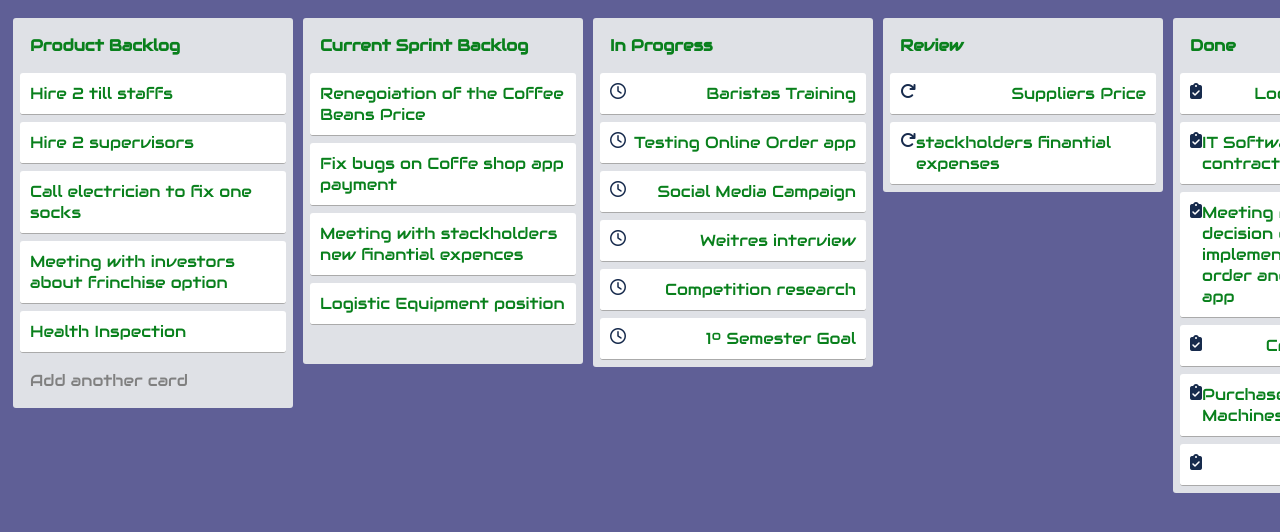
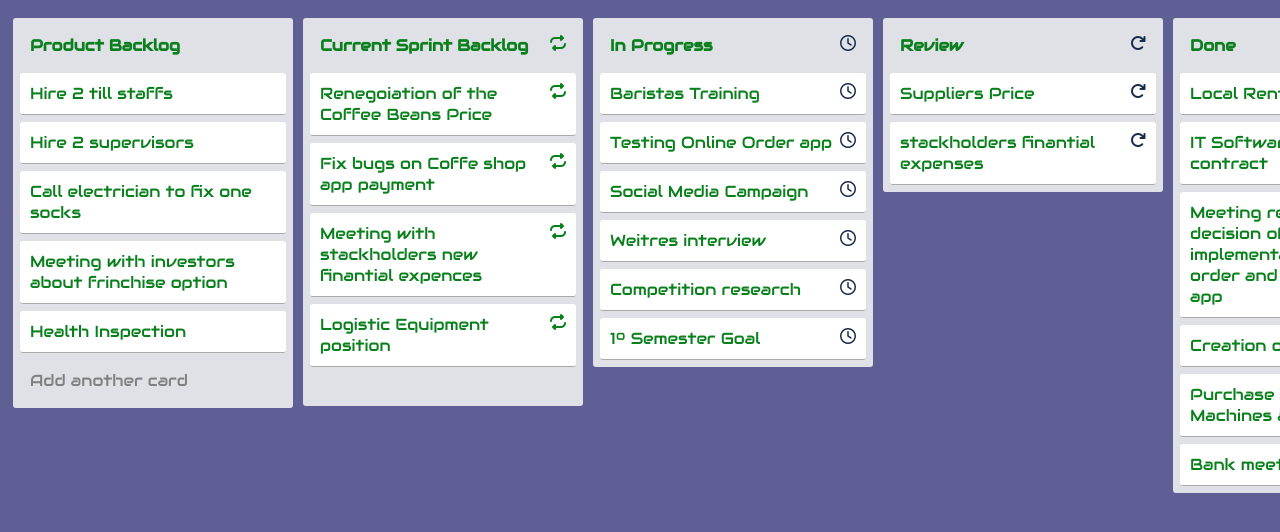
Before and after one commit to LucasChrispim/csp-ps_ca3, a plain HTML site: page index.html in a window 1280 px wide. Shown: the top 532 px of the page. Drawn offline with nearby package versions, Linux system fonts and the light colour scheme.

Commit message:
Added Sprint icon,next change the colour

```diff
--- a/index.html
+++ b/index.html
@@ -31,40 +31,40 @@
     <div class="add-card editable">Add another card</div>
   </div>
   <div class="list">
-    <div class="title removable editable">Current Sprint Backlog</div>
+    <div class="title removable editable">Current Sprint Backlog<i class="fa-solid fa-repeat"></i></div>
     <div class="content">
-      <div class="card removable editable">Renegoiation of the Coffee Beans Price</div>
+      <div class="card removable editable">Renegoiation of the Coffee Beans Price<i class="fa-solid fa-repeat"></i></div>
     </div>
-    <div class="card removable editable">Fix bugs on Coffe shop app payment</div>
-    <div class="card removable editable">Meeting with stackholders new finantial expences</div>
-    <div class="card removable editable">Logistic Equipment position</div>
+    <div class="card removable editable">Fix bugs on Coffe shop app payment<i class="fa-solid fa-repeat"></i></div>
+    <div class="card removable editable">Meeting with stackholders new finantial expences<i class="fa-solid fa-repeat"></i></div>
+    <div class="card removable editable">Logistic Equipment position<i class="fa-solid fa-repeat"></i></div>
     <div class="add-card editable"></div>
   </div>
   <div class="list">
-    <div class="title removable editable">In Progress</div>
+    <div class="title removable editable">In Progress<i class="fa-regular fa-clock"></i></div>
     <div class="content"></div>
-    <div class="card removable editable"><i class="fa-regular fa-clock"></i>Baristas Training</div>
-    <div class="card removable editable"><i class="fa-regular fa-clock"></i>Testing Online Order app</div>
-    <div class="card removable editable"><i class="fa-regular fa-clock"></i>Social Media Campaign</div>
-    <div class="card removable editable"><i class="fa-regular fa-clock"></i>Weitres interview</div>
-    <div class="card removable editable"><i class="fa-regular fa-clock"></i>Competition research</div>
-    <div class="card removable editable"><i class="fa-regular fa-clock"></i>1º Semester Goal</div>
+    <div class="card removable editable">Baristas Training<i class="fa-regular fa-clock"></i></div>
+    <div class="card removable editable">Testing Online Order app<i class="fa-regular fa-clock"></i></div>
+    <div class="card removable editable">Social Media Campaign<i class="fa-regular fa-clock"></i></div>
+    <div class="card removable editable">Weitres interview<i class="fa-regular fa-clock"></i></div>
+    <div class="card removable editable">Competition research<i class="fa-regular fa-clock"></i></div>
+    <div class="card removable editable">1º Semester Goal<i class="fa-regular fa-clock"></i></div>
   </div>
   <div class="list">
-    <div class="title removable editable">Review</div>
+    <div class="title removable editable">Review<i class="fa-solid fa-arrow-rotate-right"></i></div>
     <div class="content"></div>
-    <div class="card removable editable"><i class="fa-solid fa-arrow-rotate-right"></i>Suppliers Price</div>
-    <div class="card removable editable"><i class="fa-solid fa-arrow-rotate-right"></i>stackholders finantial expenses</div>
+    <div class="card removable editable">Suppliers Price<i class="fa-solid fa-arrow-rotate-right"></i></div>
+    <div class="card removable editable">stackholders finantial expenses<i class="fa-solid fa-arrow-rotate-right"></i></div>
   </div>
   <div class="list">
-    <div class="title removable editable">Done</div>
+    <div class="title removable editable">Done<i class="fa-solid fa-clipboard-check"></i></div>
     <div class="content"></div>
-    <div class="card removable editable"><i class="fa-solid fa-clipboard-check"></i>Local Rent Contract</div>
-    <div class="card removable editable"><i class="fa-solid fa-clipboard-check"></i>IT Software Development contract</div>
-    <div class="card removable editable"><i class="fa-solid fa-clipboard-check"></i>Meeting reagarding decision of implementation of online order and creating of an app</div>
-    <div class="card removable editable"><i class="fa-solid fa-clipboard-check"></i>Creation of a Menu</div>
-    <div class="card removable editable"><i class="fa-solid fa-clipboard-check"></i>Purchase of Coffe Machines and Grinder</div>
-    <div class="card removable editable"><i class="fa-solid fa-clipboard-check"></i>Bank meeting</div>
+    <div class="card removable editable">Local Rent Contract<i class="fa-solid fa-clipboard-check"></i></div>
+    <div class="card removable editable">IT Software Development contract<i class="fa-solid fa-clipboard-check"></i></div>
+    <div class="card removable editable">Meeting reagarding decision of implementation of online order and creating of an app<i class="fa-solid fa-clipboard-check"></i></div>
+    <div class="card removable editable">Creation of a Menu<i class="fa-solid fa-clipboard-check"></i></div>
+    <div class="card removable editable">Purchase of Coffe Machines and Grinder<i class="fa-solid fa-clipboard-check"></i></div>
+    <div class="card removable editable">Bank meeting<i class="fa-solid fa-clipboard-check"></i></div>
 
   </div>
   <div class="list">
```
